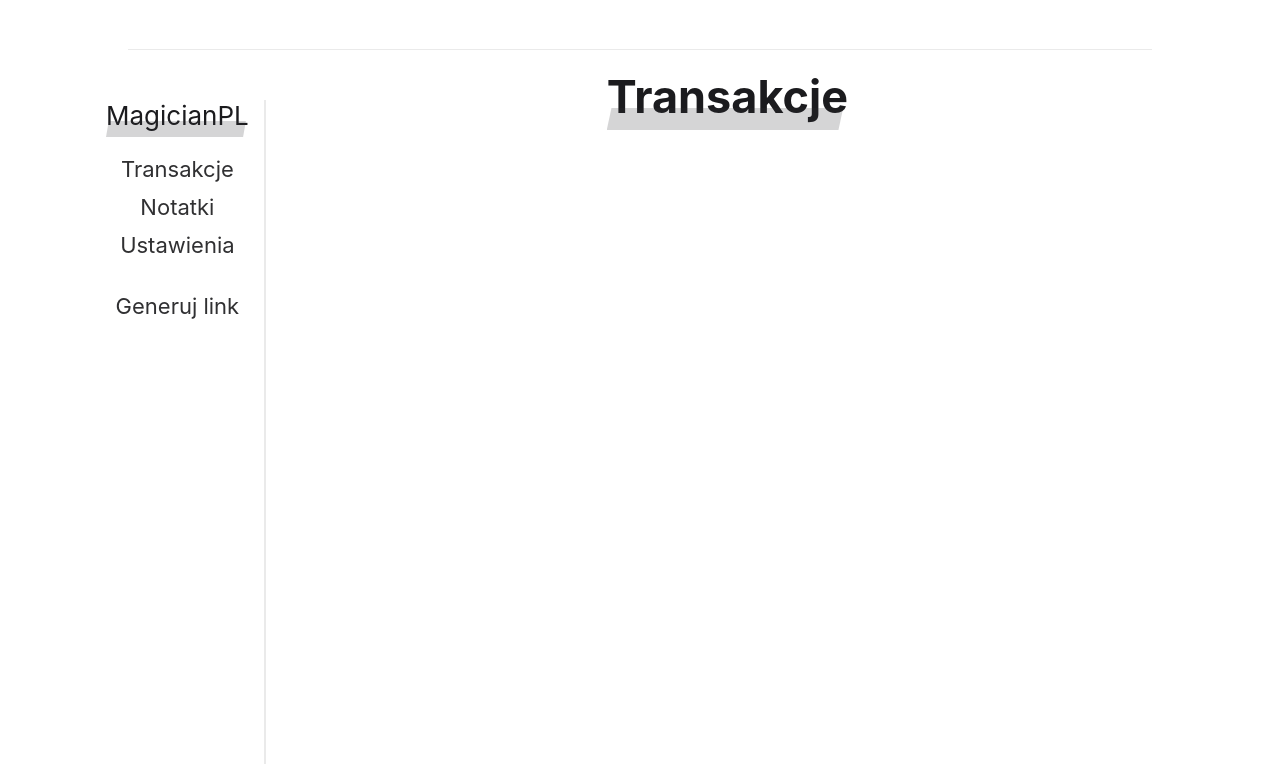
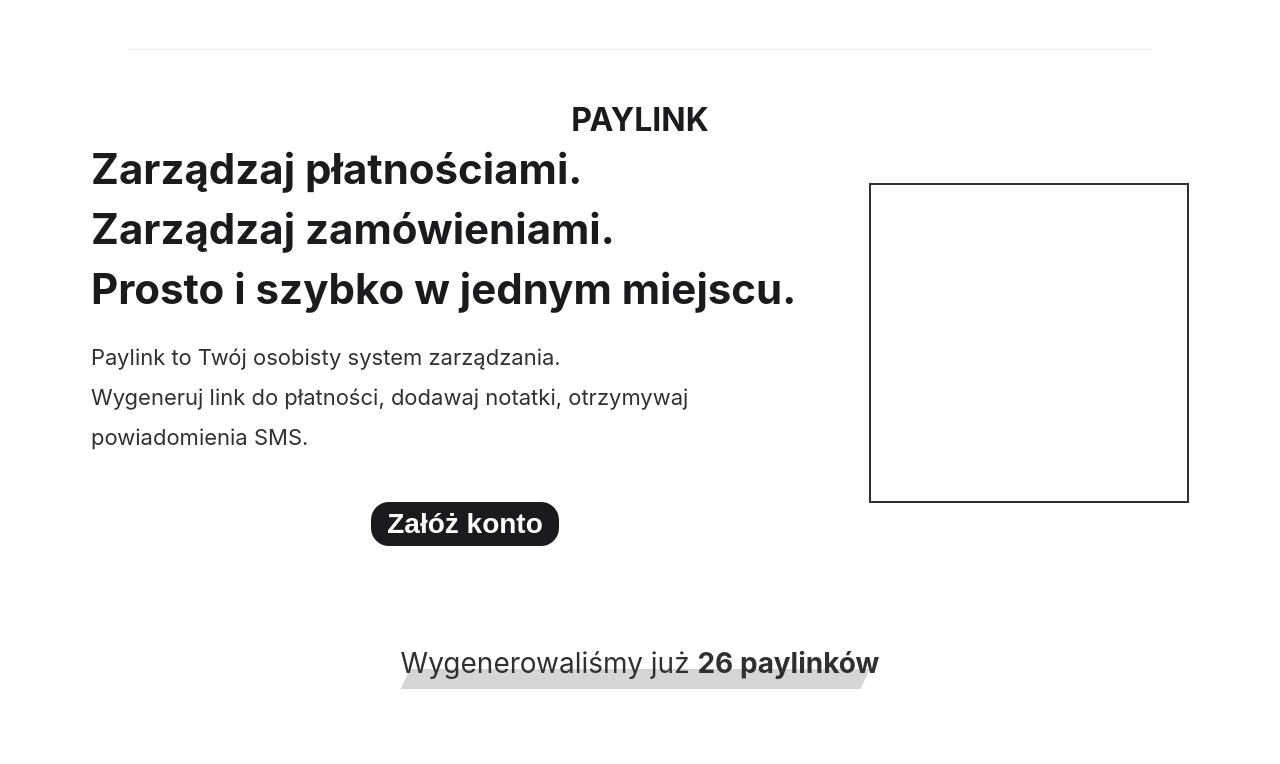
Before and after one commit to MagicianPL/PayBud, a React (Create React App) app: page / in a window 1280 px wide. Shown: the top 764 px of the page. Built offline with nearby package versions, Linux system fonts and the light colour scheme.

Commit message:
React Router, routes, nested routes and all of that stuff

```diff
--- a/src/App.css
+++ b/src/App.css
@@ -8,3 +8,8 @@
 ul {
   list-style: none;
 }
+
+a {
+  color: inherit;
+  text-decoration: none;
+}
--- a/src/App.tsx
+++ b/src/App.tsx
@@ -1,5 +1,10 @@
 import "./App.css";
 import { ThemeProvider } from "styled-components";
+import {
+  HashRouter,
+  Routes,
+  Route,
+} from "react-router-dom";
 
 import theme from "./theme/theme";
 import TopNavigation from "./components/TopNavigation/TopNavigation";
@@ -12,11 +17,15 @@ function App() {
   return (
     <ThemeProvider theme={theme}>
       <div className="App">
+      <HashRouter>
         <TopNavigation />
-        <Account />
-        <Homepage />
-        <SignUpForm />
-  <SignInForm />
+        <Routes>
+          <Route path="/" element={<Homepage />} />
+          <Route path="/signup" element={<SignUpForm />} />
+          <Route path="/signin" element={<SignInForm />} />
+          <Route path="/account/*" element={<Account />} />
+        </Routes>
+      </HashRouter>
       </div>
     </ThemeProvider>
   );
--- a/src/components/Homepage/About/About.tsx
+++ b/src/components/Homepage/About/About.tsx
@@ -1,6 +1,7 @@
 import React from 'react';
 import CountUp from 'react-countup';
 import { InView } from 'react-intersection-observer';
+import { Link } from 'react-router-dom';
 
 import StyledWrapper from './StyledWrapper';
 import Logo from '../../Logo/Logo';
@@ -17,7 +18,7 @@ const About = () => {
                     </p>
                     <p className="info">Paylink to Twój osobisty system zarządzania.<br />
                         Wygeneruj link do płatności, dodawaj notatki, otrzymywaj powiadomienia SMS.</p>
-                    <StyledButton>Załóż konto</StyledButton>
+                    <StyledButton><Link to="/signup">Załóż konto</Link></StyledButton>
                 </div>
                 <Logo />
             </div>
--- a/src/components/Homepage/InfoSteps/InfoSteps.tsx
+++ b/src/components/Homepage/InfoSteps/InfoSteps.tsx
@@ -2,6 +2,7 @@ import React from 'react';
 import { GiReceiveMoney } from 'react-icons/gi';
 import { FaUserTie } from 'react-icons/fa';
 import { useInView } from 'react-intersection-observer';
+import { Link } from 'react-router-dom';
 
 import StyledWrapper from './StyledWrapper';
 import StyledButton from '../../StyledButton/StyledButton';
@@ -38,7 +39,7 @@ const InfoSteps = () => {
             </div>
             <p className={`footer ${inViewFirst && "visible"}`} ref={firstRef}>Chcesz tworzyć notatki nie generując linków? Żaden problem!</p>
             <p className={`footer second ${inViewSecond && "visible"}`} ref={secondRef}>W Paylink to Ty masz pełną kontrolę - możesz używać konta wyłącznie jako swój osobisty system zarządzania.</p>
-            <StyledButton>Zakładam konto</StyledButton>
+            <StyledButton><Link to="/signup">Zakładam konto</Link></StyledButton>
         </StyledWrapper>
     );
 };
--- a/src/pages/Account/Account.tsx
+++ b/src/pages/Account/Account.tsx
@@ -1,9 +1,13 @@
 import React from 'react';
+import { Link, Routes, Route } from 'react-router-dom';
+
 
 import StyledViewWrapper from '../../components/StyledViewWrapper/StyledViewWrapper';
 import StyledWrapper from './StyledWrapper';
 import StyledLogin from './StyledLogin';
 import Transactions from './NestedPages/Transactions/Transactions';
+import Notes from './NestedPages/Notes/Notes';
+import Settings from './NestedPages/Settings/Settings';
 
 const Account = () => {
     return(
@@ -13,14 +17,18 @@ const Account = () => {
                 <nav>
                     <StyledLogin>MagicianPL</StyledLogin>
                     <ul>
-                        <li>Transakcje</li>
-                        <li>Notatki</li>
-                        <li>Ustawienia</li>
+                        <li><Link to="/account/transactions">Transakcje</Link></li>
+                        <li><Link to="/account/notes">Notatki</Link></li>
+                        <li><Link to="/account/settings">Ustawienia</Link></li>
                         <li>Generuj link</li>
                     </ul>
                 </nav>
                 <div>
-                    <Transactions />
+                    <Routes>
+                        <Route path="/transactions" element={<Transactions />} />
+                        <Route path="/notes" element={<Notes />} />
+                        <Route path="/settings" element={<Settings />} />
+                    </Routes>
                 </div>
             </div>
             </StyledWrapper>
--- a/src/pages/SignInForm/SignInForm.tsx
+++ b/src/pages/SignInForm/SignInForm.tsx
@@ -1,4 +1,5 @@
 import React from 'react';
+import { Link } from 'react-router-dom';
 
 import StyledViewWrapper from '../../components/StyledViewWrapper/StyledViewWrapper';
 import StyledSignInWrapper from './StyledSignInWrapper';
@@ -14,7 +15,7 @@ const SignInForm = () => {
                 <form>
                     <Input id="email" label="Adres e-mail" type="email" pulsate />
                     <Input id="password" label="Hasło" type="password" pulsate />
-                    <a href="/">Nie masz jeszcze konta? Zarejestruj się</a>
+                    <Link to="/signup">Nie masz jeszcze konta? Zarejestruj się</Link>
                     <StyledButton>Akceptuj</StyledButton>
                 </form>
             </StyledSignInWrapper>
--- a/src/pages/SignUpForm/SignUpForm.tsx
+++ b/src/pages/SignUpForm/SignUpForm.tsx
@@ -17,7 +17,7 @@ const SignUpForm = () => {
                     <Input id="email" label="Adres e-mail" type="email" pulsate />
                     <Input id="password" label="Hasło" type="password" pulsate />
                     <Input id="repeatedPassword" label="Powtórz hasło" type="password" pulsate />
-                    <a href="/">Posiadasz już konto? Zaloguj się</a>
+                    <Link to="/signin">Posiadasz już konto? Zaloguj się</Link>
                     <StyledButton>Akceptuj</StyledButton>
                 </form>
             </StyledWrapper>
```
